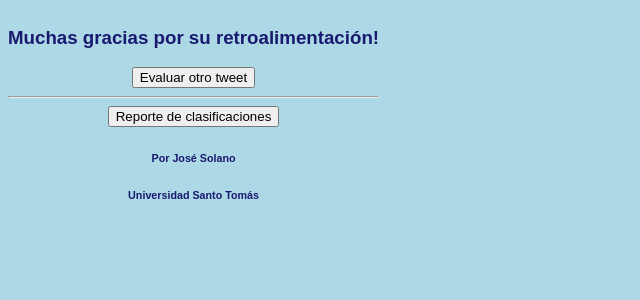
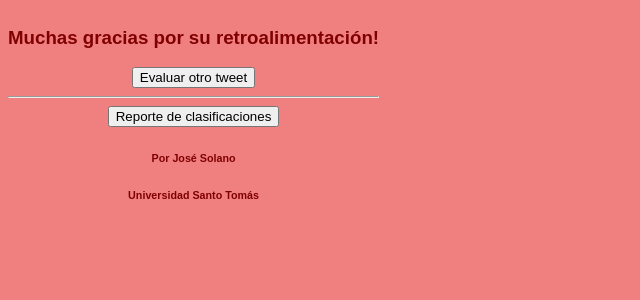
Before and after one commit to JoseSolano217/Heroku_app, a Flask app: template templates/thanks.html in a window 1280 px wide. Shown: the top 300 px of the page, without its empty margins (0-640 px from the left). Run offline with Flask 2, Linux system fonts and the light colour scheme; the template is opened without the code that fills it, so the values that code supplies are empty; parts of the project's set-up code (start-up, migrations or seed data) failed here and were passed over.

Commit message:
Color change

```diff
--- a/static/style.css
+++ b/static/style.css
@@ -1,6 +1,6 @@
 body{
-	background-color: lightblue;
-	color: midnightblue;
+	background-color: lightcoral;
+	color: maroon;
 	font-family: fantasy;
 	text-align: center;
 	width: fit-content;
```
